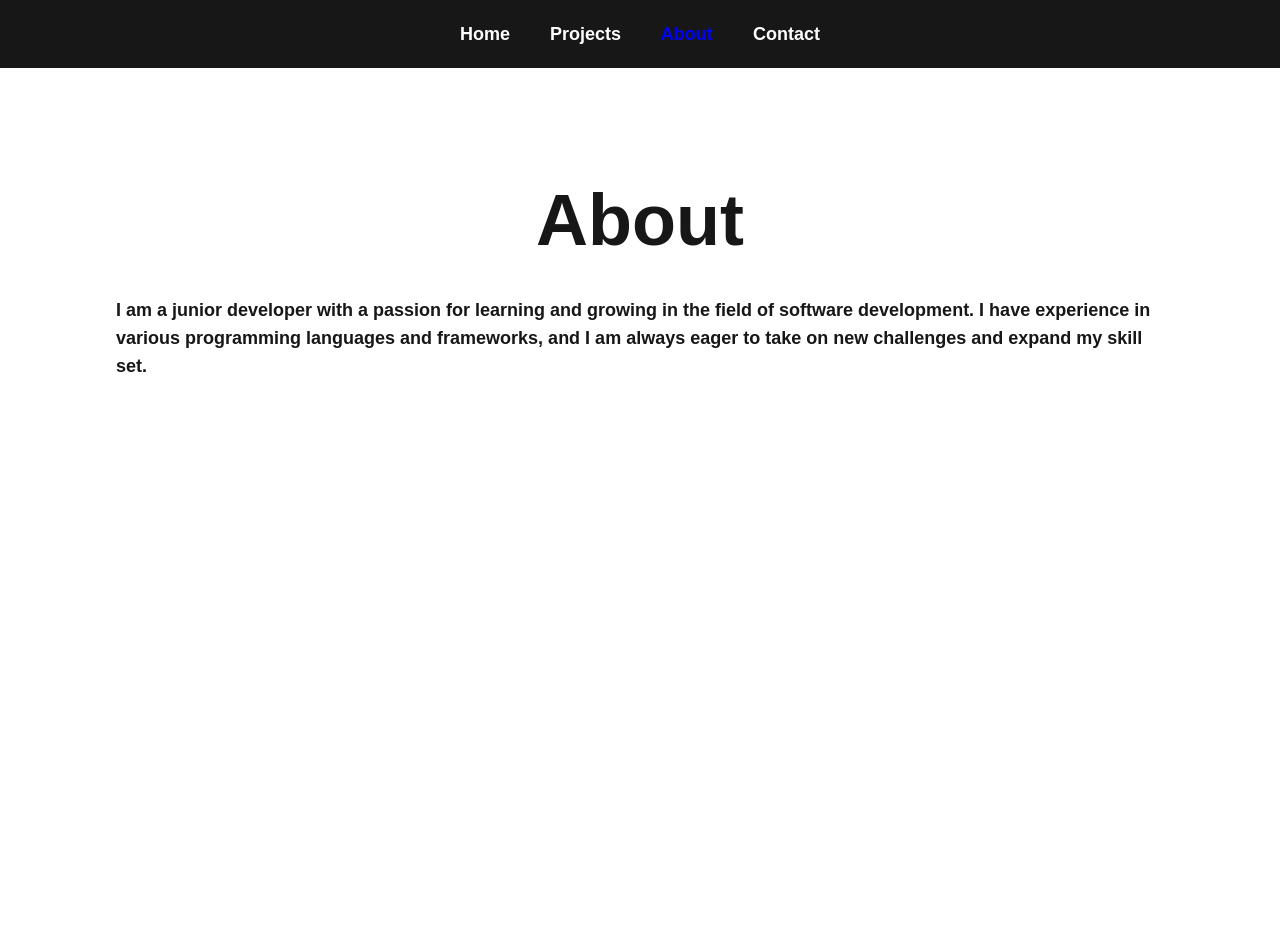
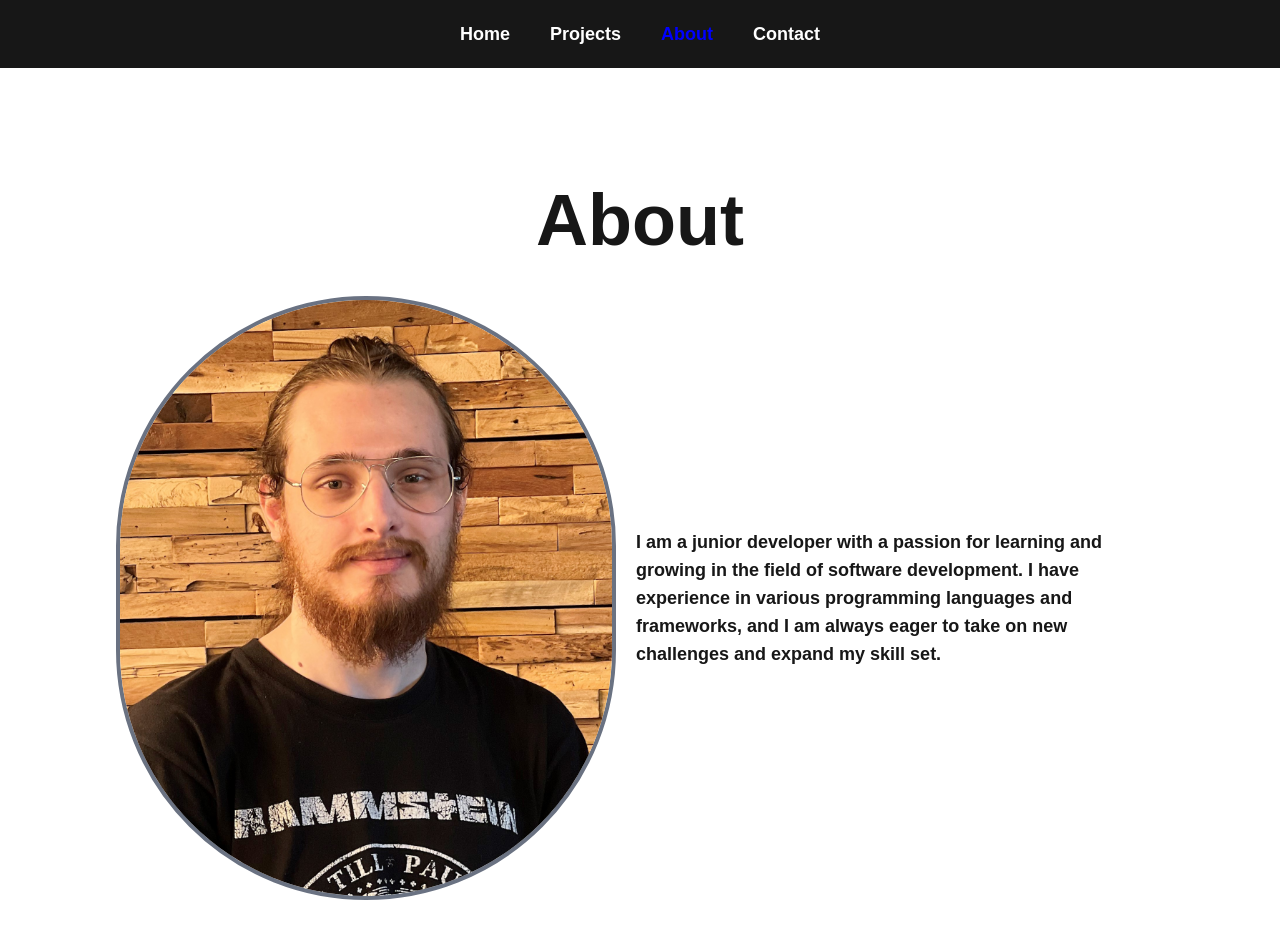
Before and after one commit to Rs-appez/portfolio, a Next.js app: page /about in a window 1280 px wide. Shown: the top 938 px of the page. Before the commit the page ends 800 px from the top, so only its background shows below. Built offline with nearby package versions, Linux system fonts and the light colour scheme.

Commit message:
add image

```diff
--- a/src/app/about/page.tsx
+++ b/src/app/about/page.tsx
@@ -1,13 +1,24 @@
+import Image from "next/image";
+
 export default function About() {
   return (
     <main className="flex flex-col items-center p-24">
       <h1 className="text-7xl font-bold p-5">About</h1>
-      <p className="text-lg font-semibold p-5">
-        I am a junior developer with a passion for learning and growing in the
-        field of software development. I have experience in various programming
-        languages and frameworks, and I am always eager to take on new
-        challenges and expand my skill set.
-      </p>
+      <div className="flex items-center p-5">
+        <Image
+          src="/profile.png"
+          alt="Picture of the author"
+          width={500}
+          height={500}
+          className="rounded-full border-4 border-gray-500"
+        />
+        <p className="text-lg font-semibold p-5">
+          I am a junior developer with a passion for learning and growing in the
+          field of software development. I have experience in various
+          programming languages and frameworks, and I am always eager to take on
+          new challenges and expand my skill set.
+        </p>
+      </div>
     </main>
   );
 }
```
